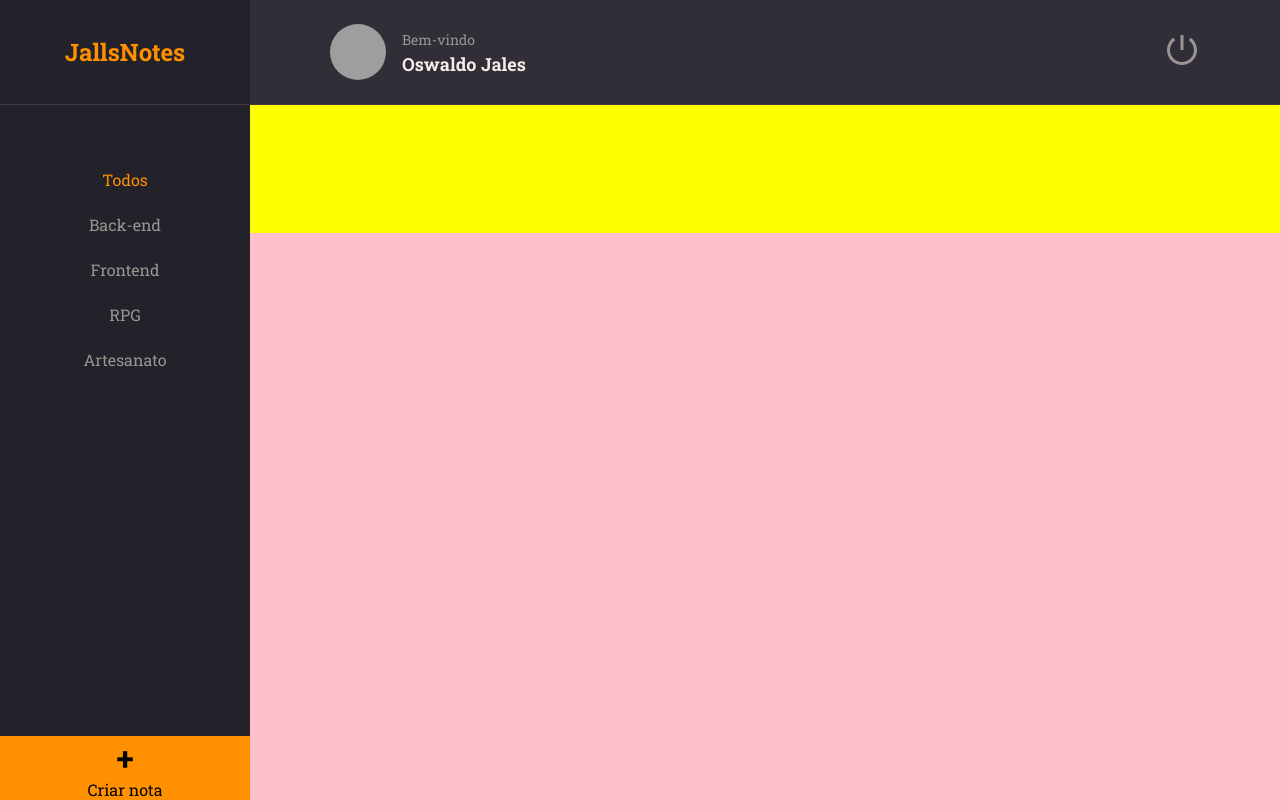
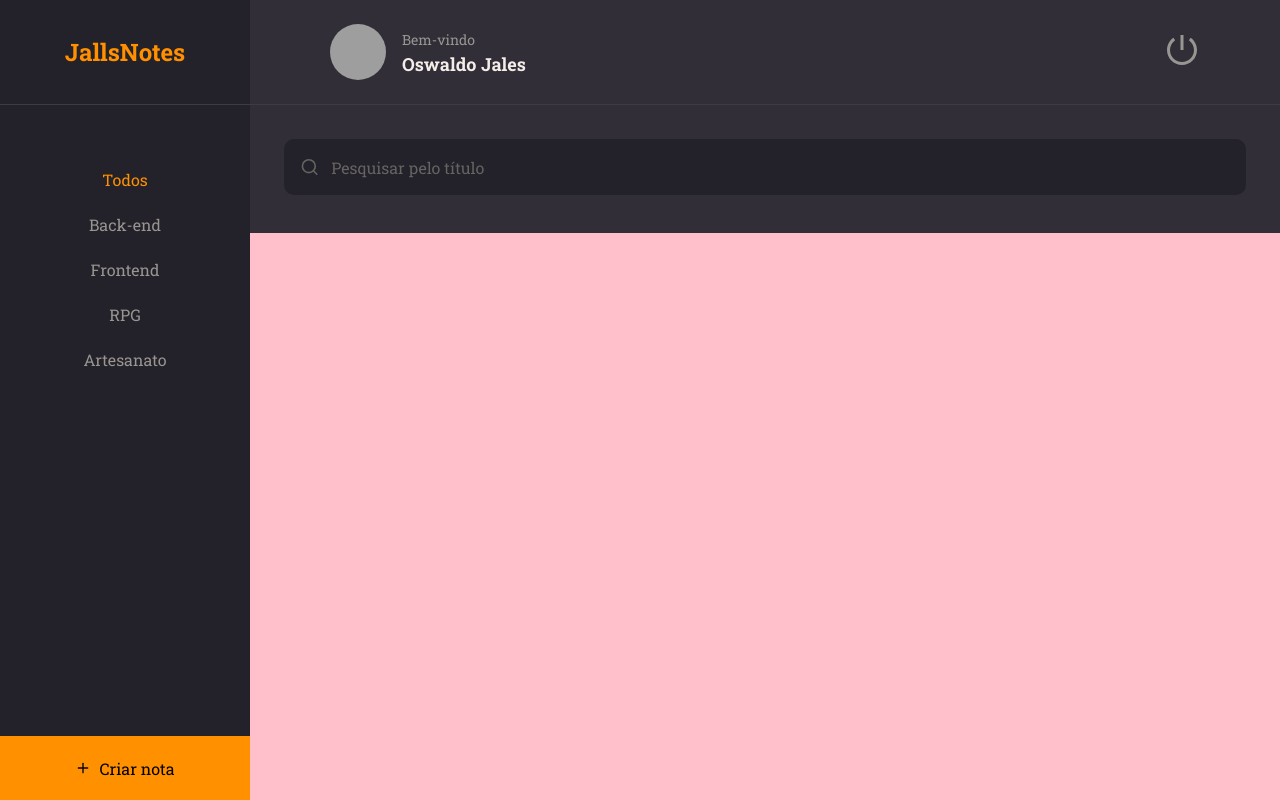
Before and after one commit to JallsBR/NotesReact, a React (Vite) app: page / in a window 1280 px wide. Built offline with nearby package versions, Linux system fonts and the light colour scheme; grey boxes are pictures that could not be loaded.

Commit message:
home progress input

```diff
--- /dev/null
+++ b/src/components/Input/index.jsx
@@ -0,0 +1,17 @@
+
+import PropTypes from 'prop-types';
+import  {Container} from './styles'
+
+export function Input( { icon: Icon = null , ...rest} ) {
+    return (
+
+        <Container>
+            {Icon && <Icon size={20}/>}
+            <input {...rest}/>
+        </Container>
+    )
+}
+
+Input.propTypes = {
+    icon: PropTypes.string,
+};
--- /dev/null
+++ b/src/components/Input/styles.js
@@ -0,0 +1,31 @@
+import styled from "styled-components";
+
+export const Container = styled.header`
+    width: 100%;
+    display: flex;
+    align-items: center;
+    background-color: ${({theme}) => theme.COLORS.BACKGROUND_900};
+    color: ${({theme}) => theme.COLORS.GRAY_300};
+    margin-bottom: 8px;
+    border-radius: 10px;
+
+    > input{
+        height: 56px;
+        width: 100%;
+        padding: 12px;
+        color: ${({theme}) => theme.COLORS.WHITE};
+        background: transparent;
+        border: none;
+
+        &::placeholder{
+            color: ${({theme}) => theme.COLORS.GRAY_300};
+        }
+    }
+
+    > svg {
+        margin-left: 16px;
+
+    }
+
+
+`;
--- a/src/pages/Home/index.jsx
+++ b/src/pages/Home/index.jsx
@@ -1,6 +1,8 @@
+import { FiPlus, FiSearch } from "react-icons/fi";
 import  {Container, Brand, Menu, Search, NewNote, Content} from './styles'
 import { Header } from '../../components/Header'
 import { ButtonText } from '../../components/ButtonText'
+import { Input } from "../../components/Input";
 
 export function Home() {
     return (
@@ -17,9 +19,12 @@
                 <li><ButtonText title="Artesanato" /></li>
             </Menu>
 
-            <Search placeholder="Pesquisar pelo título" />
+            <Search >
+                <Input placeholder="Pesquisar pelo título" icon={FiSearch}/>
+            </Search>
+
             <NewNote to="/new">
-                <h1>+</h1>
+                <FiPlus/>
                 <span>Criar nota</span>
             </NewNote>
 
--- a/src/pages/Home/styles.js
+++ b/src/pages/Home/styles.js
@@ -1,4 +1,5 @@
 import styled from "styled-components";
+
 
 export const Container = styled.div`
 width: 100%;
@@ -51,16 +52,24 @@
 }
 `;
 
+export const Search = styled.div`
+grid-area: search;
+padding: 34px 34px 0;
+`;
 
 
 
-export const Search = styled.div`
-grid-area: search;
-background-color: yellow;
-`;
+
 export const NewNote = styled.button`
 grid-area: newnote;
+background-color: ${({theme}) => theme.COLORS.ORANGE};
 border: none;
-background-color: ${({theme}) => theme.COLORS.ORANGE};
+display: flex;
+justify-content: center;
+align-items: center;
+
+svg {
+    margin-right: 8px;
+}
 
 `;
```
